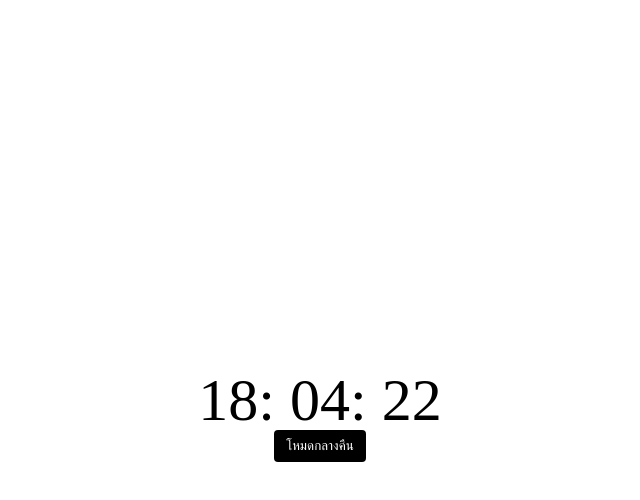
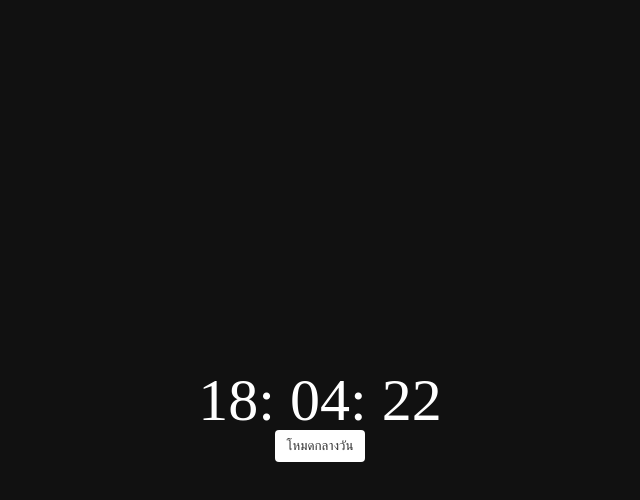
Before and after one commit to mintmintra/Javascript-Project, a plain HTML site: page ClockLightDarkMode/index.html in a window 1280 px wide. Both pictures are taken after a click on the button "โหมดกลางคืน". Shown: the whole page, without its empty margins (320-960 px from the left). Drawn offline with Linux system fonts and the light colour scheme.

Commit message:
ClockLightDarkMode

```diff
--- a/ClockLightDarkMode/app.js
+++ b/ClockLightDarkMode/app.js
@@ -12,7 +12,14 @@ function setTime(){
 }
 
 btnToggle.addEventListener("click",(e)=>{
-
+    const html = document.querySelector('html')
+    if(html.classList.contains("dark")){
+        html.classList.remove("dark")
+        e.target.innerHTML="โหมดกลางคืน"
+    }else{
+        html.classList.add("dark")
+        e.target.innerHTML="โหมดกลางวัน"
+    }
 })
 setTime()
 setInterval(setTime,1000)
--- a/ClockLightDarkMode/style.css
+++ b/ClockLightDarkMode/style.css
@@ -30,3 +30,17 @@ body{
     position: absolute;
     top: 430px;
 }
+
+html.dark{
+    --primary-color: #fff;
+    --secondary-color: #333;
+}
+
+html.dark{
+    background: #111;
+    color: var(--primary-color);
+}
+
+html{
+    transition: all 0.5s ease-in;
+}
```
